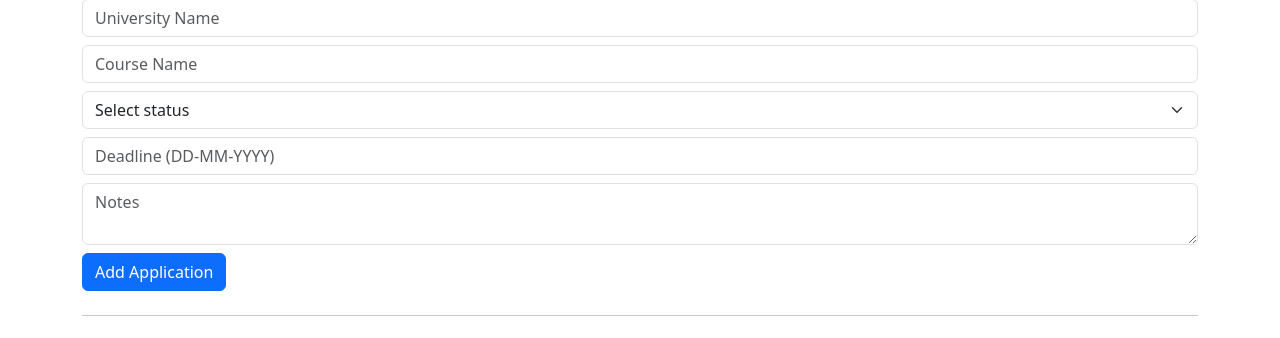
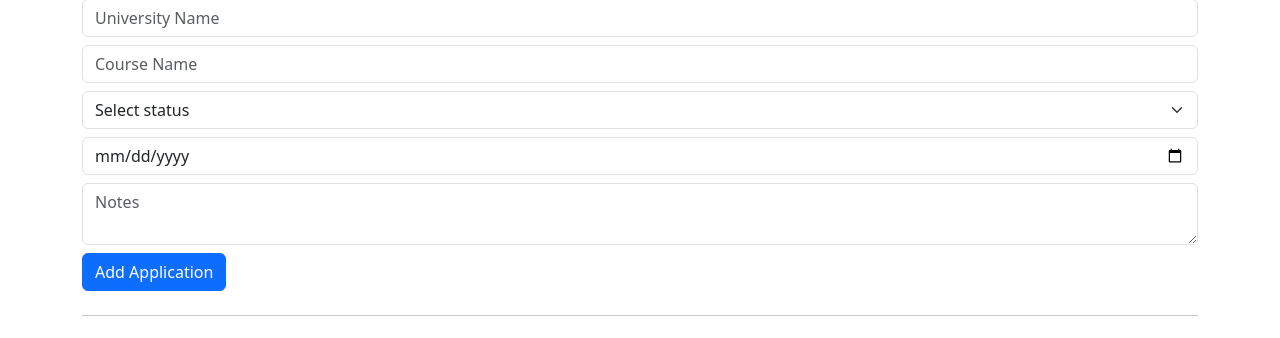
Before and after one commit to soultoufu/uni-app-tracker, a Flask app: page / in a window 1280 px wide. Shown: the part 143-481 px from the top of the page. Run offline with Flask 3, Linux system fonts and the light colour scheme; data that the repository does not hold is empty.

Commit message:
Replaced deadline for calendar dropdown function

```diff
--- a/app.py
+++ b/app.py
@@ -13,7 +13,9 @@ def home():
             university=request.form["university"],
             course=request.form["course"],
             status=request.form["status"],
-            deadline=request.form["deadline"],
+            # Convert yyyy-mm-dd ➜ dd-mm-yyyy before storing
+            deadline_raw = request.form["deadline"],
+            deadline = "-".join(reversed(deadline_raw.split("-"))),
             notes=request.form["notes"]
         )
         db.session.add(new_app)
@@ -44,8 +46,18 @@ def edit(id):
         app_to_edit.university = request.form["university"]
         app_to_edit.course = request.form["course"]
         app_to_edit.status = request.form["status"]
-        app_to_edit.deadline = request.form["deadline"]
+
+        # Convert from yyyy-mm-dd (HTML input) to dd-mm-yyyy
+        deadline_raw = request.form["deadline"]  # e.g. "2025-10-15"
+        if deadline_raw:
+            parts = deadline_raw.split("-")
+            app_to_edit.deadline = f"{parts[2]}-{parts[1]}-{parts[0]}"  # "15-10-2025"
+        else:
+            app_to_edit.deadline = ""
+
         app_to_edit.notes = request.form["notes"]
+
+
 
         db.session.commit()
         return redirect(url_for("home"))
--- a/templates/edit.html
+++ b/templates/edit.html
@@ -16,7 +16,8 @@
             <option value="Accepted" {% if app.status == "Accepted" %}selected{% endif %}>Accepted</option>
             <option value="Rejected" {% if app.status == "Rejected" %}selected{% endif %}>Rejected</option>
         </select>
-        <input class="form-control my-2" name="deadline" value="{{ app.deadline }}">
+        <input type="date" class="form-control my-2" name="deadline"
+       value="{{ app.deadline.split('-')[2] }}-{{ app.deadline.split('-')[1] }}-{{ app.deadline.split('-')[0] }}">
         <textarea class="form-control my-2" name="notes">{{ app.notes }}</textarea>
 
         <button class="btn btn-primary">Save Changes</button>
--- a/templates/home.html
+++ b/templates/home.html
@@ -36,7 +36,7 @@
             <option value="Accepted">Accepted</option>
             <option value="Rejected">Rejected</option>
         </select>
-        <input class="form-control my-2" name="deadline" placeholder="Deadline (DD-MM-YYYY)">
+        <input type="date" class="form-control my-2" name="deadline">
         <textarea class="form-control my-2" name="notes" placeholder="Notes"></textarea>
         <button class="btn btn-primary">Add Application</button>
     </form>
```
